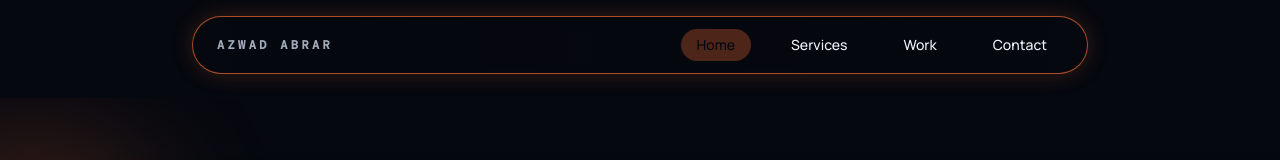
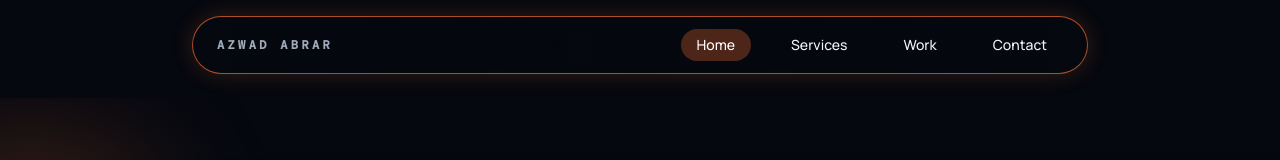
Before and after one commit to nabil24024004/Portfolio-mine, a React (Vite) app: page / in a window 1280 px wide. Shown: the top 160 px of the page. Built offline with nearby package versions, Linux system fonts and the light colour scheme; the HTML template or start-up script is replaced by a standard one.

Commit message:
style: update active navigation link text color to white

```diff
--- a/src/components/layout/PageShell.tsx
+++ b/src/components/layout/PageShell.tsx
@@ -87,7 +87,7 @@ export const PageShell = ({ children }: PageShellProps) => {
                 onClick={() => scrollToSection("top")}
                 className={cn(
                   "rounded-full px-4 py-1.5 transition-colors hover:text-primary",
-                  activeSection === "top" && "bg-primary/30 text-primary-foreground",
+                  activeSection === "top" && "bg-primary/30 text-white",
                 )}
               >
                 Home
@@ -97,7 +97,7 @@ export const PageShell = ({ children }: PageShellProps) => {
                 onClick={() => scrollToSection("services")}
                 className={cn(
                   "rounded-full px-4 py-1.5 transition-colors hover:text-primary",
-                  activeSection === "services" && "bg-primary/30 text-primary-foreground",
+                  activeSection === "services" && "bg-primary/30 text-white",
                 )}
               >
                 Services
@@ -107,7 +107,7 @@ export const PageShell = ({ children }: PageShellProps) => {
                 onClick={() => scrollToSection("work")}
                 className={cn(
                   "rounded-full px-4 py-1.5 transition-colors hover:text-primary",
-                  activeSection === "work" && "bg-primary/30 text-primary-foreground",
+                  activeSection === "work" && "bg-primary/30 text-white",
                 )}
               >
                 Work
@@ -117,7 +117,7 @@ export const PageShell = ({ children }: PageShellProps) => {
                 onClick={() => scrollToSection("contact")}
                 className={cn(
                   "rounded-full px-4 py-1.5 transition-colors hover:text-primary",
-                  activeSection === "contact" && "bg-primary/30 text-primary-foreground",
+                  activeSection === "contact" && "bg-primary/30 text-white",
                 )}
               >
                 Contact
```
